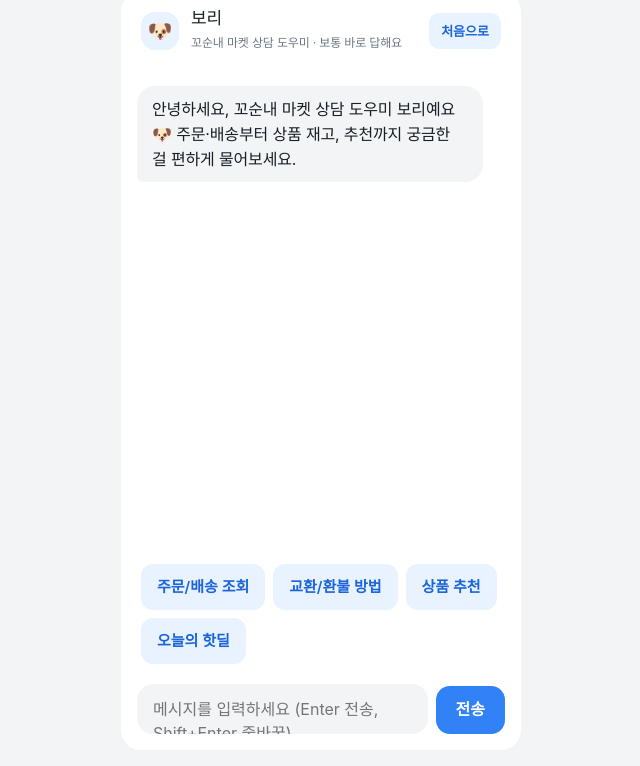
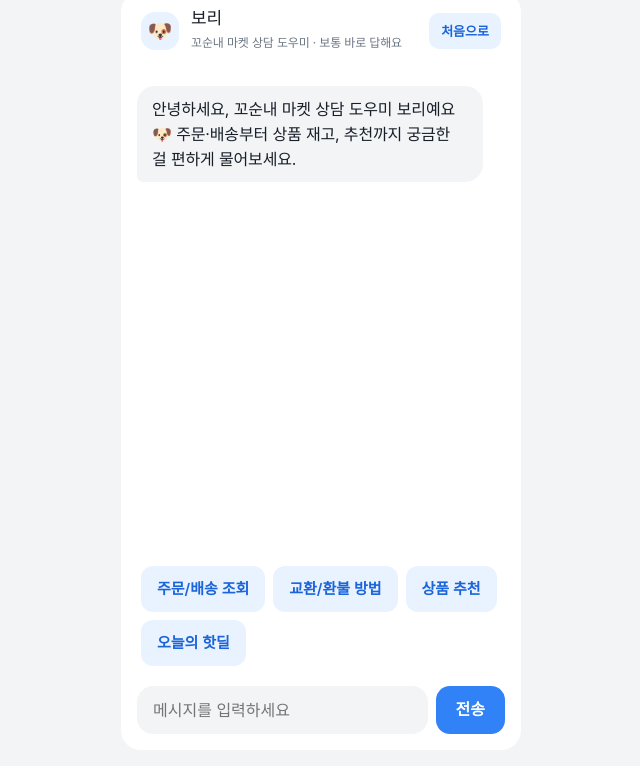
Before and after one commit to imgcut-dev/Test-shop-customer-center, a website: page public/index.html in a window 1280 px wide. Shown: the part 66-832 px from the top of the page, without its empty margins (239-879 px from the left). Drawn offline with Linux system fonts and the light colour scheme; no server answers; a web font is replaced by a local one.

Commit message:
입력창 잘림 수정
Co-Authored-By: Claude Sonnet 5.5 <noreply@anthropic.com>

```diff
--- a/public/index.html
+++ b/public/index.html
@@ -190,7 +190,7 @@ body{letter-spacing:-.01em}
 .chips button{border:0;background:var(--tint);color:var(--tintfg);border-radius:12px;padding:11px 16px;font-size:15px;font-weight:600;min-height:44px}
 .chips button:hover{filter:brightness(.97)}
 form.in{border-top:0;padding:8px 16px 16px}
-textarea{border:0;background:var(--bg);border-radius:16px;padding:13px 16px;font-size:16px}
+textarea{border:0;background:var(--bg);border-radius:16px;padding:12px 16px;font-size:16px;line-height:24px;height:48px;overflow-y:hidden}
 .send{border-radius:14px;height:48px;padding:0 20px;font-size:16px;font-weight:600}
 .rate button{border:0;background:var(--bg);border-radius:10px}
 .tabs button{border:0;background:var(--bg);border-radius:10px;font-weight:600}
@@ -209,7 +209,7 @@ textarea{border:0;background:var(--bg);border-radius:16px;padding:13px 16px;font
     <div class="hd"><div class="av">🐶</div><div><b id="hdName">보리</b><small id="sub">꼬순내 마켓 상담 도우미 · 보통 바로 답해요</small></div><button type="button" class="home" id="homeBtn">처음으로</button></div>
     <div class="log" id="log" aria-live="polite"></div>
     <div class="chips" id="chips"></div>
-    <form class="in" id="f"><textarea id="t" rows="1" aria-label="메시지 입력" placeholder="메시지를 입력하세요 (Enter 전송, Shift+Enter 줄바꿈)"></textarea><button class="send" id="send" type="submit">전송</button></form>
+    <form class="in" id="f"><textarea id="t" rows="1" aria-label="메시지 입력" placeholder="메시지를 입력하세요"></textarea><button class="send" id="send" type="submit">전송</button></form>
   </section></div>
   <section class="card" data-view="admin" hidden>
     <div class="hd"><div class="av">🐾</div><div><b>꼬순내 마켓 관리자</b><small>오늘도 꼬순내 나는 하루예요 · 대시보드, 질문 분석, 보리 설정, FAQ, 데이터 관리</small></div></div>
@@ -519,7 +519,7 @@ async function send(text){
 $('homeBtn').onclick=()=>{if(!busy)home()};
 $('f').onsubmit=e=>{e.preventDefault();send(t.value)};
 t.onkeydown=e=>{if(e.key==='Enter'&&!e.shiftKey&&!e.isComposing){e.preventDefault();send(t.value)}};
-t.oninput=()=>{t.style.height='auto';t.style.height=Math.min(t.scrollHeight+2,120)+'px'};
+t.oninput=()=>{t.style.height='auto';t.style.height=Math.min(t.scrollHeight,120)+'px';t.style.overflowY=t.scrollHeight>120?'auto':'hidden'};
 /* ---------- admin ---------- */
 let tab='dash',stTimer=null;
 const st=mk('span');st.id='st';
```
